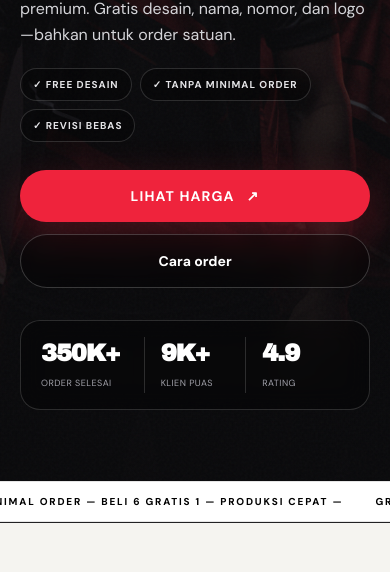
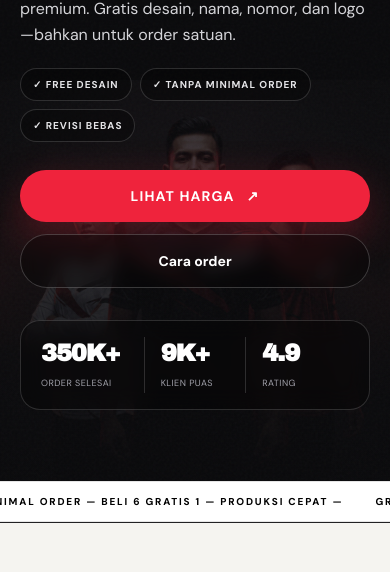
Before and after one commit to ersetdigital-sudo/tntsport, a Next.js app: page /promo-bulan-ini in a window 390 px wide. Shown: the part 587-1159 px from the top of the page. Built offline with nearby package versions, Linux system fonts and the light colour scheme; no server answers; the database is empty; a web font is replaced by a local one.

Commit message:
fix(promo): responsive hero photo (proportional on mobile, edge-to-edge on desktop)

```diff
--- a/app/promo-bulan-ini/page.tsx
+++ b/app/promo-bulan-ini/page.tsx
@@ -152,13 +152,15 @@ export default async function PromoBulanIniPage() {
         {/* HERO */}
         <section id="home" className="relative min-h-[820px] overflow-hidden border-b border-white/10 lg:min-h-[760px]">
           <div className="hero-grid absolute inset-0 opacity-50" />
+          <div className="hero-photo pointer-events-none absolute inset-x-0 bottom-0 h-[45%] sm:h-[55%] lg:left-[42%] lg:top-0 lg:h-full lg:w-[58%]">
             <Image
               src="/promo/promo-hero.png"
               alt="Model menggunakan jersey custom TNT Sport"
               fill
               priority
-            className="object-cover object-[64%_center] opacity-70 lg:left-[42%] lg:w-[58%] lg:object-center lg:opacity-95"
+              className="object-cover object-[75%_top] opacity-90 lg:object-center"
             />
+          </div>
           <div className="hero-shade absolute inset-0" />
           <div className="noise pointer-events-none absolute inset-0 opacity-20" />
 
```
Lines whose indentation alone changed are shown as unchanged.
